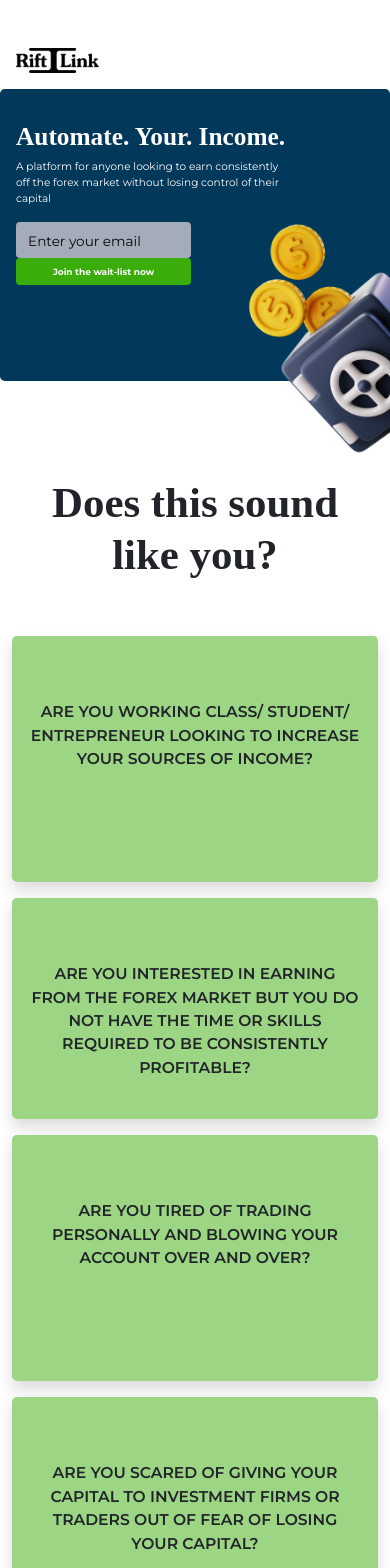
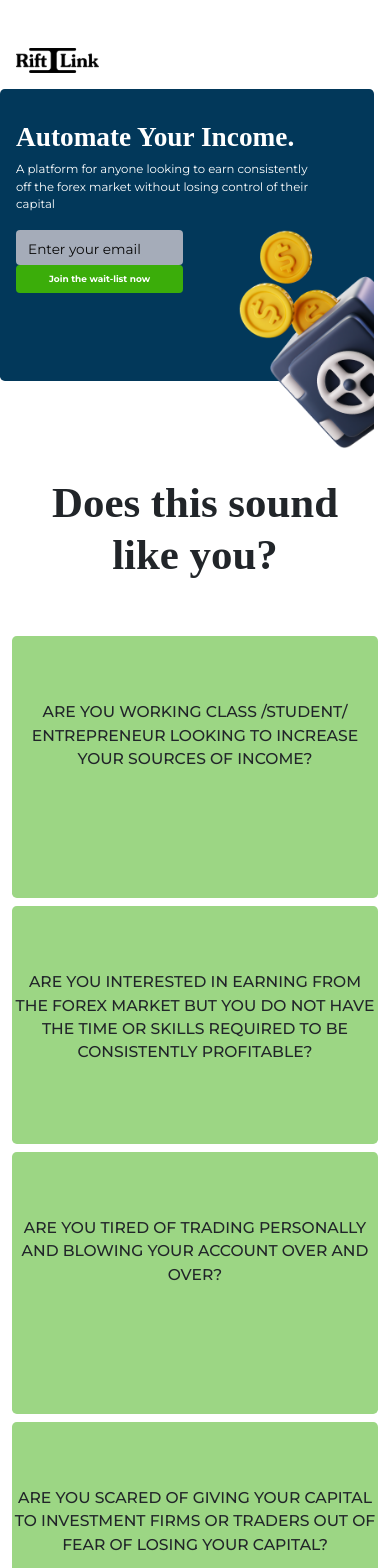
Before and after one commit to Joycrown/Rift-platform, a React (Create React App) app: page / in a window 390 px wide. Shown: the top 1568 px of the page. Built offline with nearby package versions, Linux system fonts and the light colour scheme; a web font is replaced by a local one.

Commit message:
new changes

```diff
--- a/src/App.css
+++ b/src/App.css
@@ -162,23 +162,12 @@
   font-size: 7vw !important;
 }
 .card-text{
-  font-family: 'Montserrat', sans-serif;
-  font-size: 1rem !important;
-  padding-top: 3rem !important;
-  padding-bottom: 3rem !important;
+  padding-bottom: 4rem !important;
 }
-.card-text-2{
-  font-family: 'Montserrat', sans-serif;
-  font-size: 1rem !important;
-  padding-top: 3rem !important;
-  padding-bottom: 0.5rem !important;
+.card-text-4{
+  padding-bottom: 1.5rem !important;
 }
-.card-text-3{
-  font-family: 'Montserrat', sans-serif;
-  font-size: 1rem !important;
-  padding-top: 3rem !important;
-  padding-bottom: 3.5rem !important;
-}
+
 .card{
   border: 0 !important;
   border-radius: none !important;
@@ -198,8 +187,11 @@
 .cb{
   background-color: #3BAD0A80;
   font-family: 'Montserrat', sans-serif;
+  font-size: 1rem !important;
   font-weight: 500 !important;
   text-transform: uppercase;
+  padding-top: 4rem!important;
+  padding-bottom: 4rem !important;
 }
 .cb-2{
   background-color: #3BAD0A80 ;
@@ -296,9 +288,7 @@
 .layout{
   width: 50%;
 }
-.layout-1{
-  width: 100%;
-}
+
 .cb-vec{
   background-color: #296E0B;
 }
@@ -558,34 +548,13 @@ a:hover{
 .card-1440{
   display: none;
 }
-@media (max-width: 1210px){
-  .card-text{
-    font-family: 'Montserrat', sans-serif;
+@media (max-width: 1200px){
+
+  .card-text-3-0{
+    /* font-family: 'Montserrat', sans-serif;
     font-size: 1rem !important;
     padding-top: 3rem !important;
-    /* padding-bottom: 4.4rem !important; */
-  }
-  .obtain-4{
-    font-family: 'Montserrat', sans-serif;
-    font-size: 1.7vw !important;
-    padding-top: 0.5rem !important;
-    margin-bottom: 0rem !important;
-  }
-  .obtain{
-    font-family: 'Montserrat', sans-serif;
-    font-size: 1.7vw !important;
-    padding-top: 2rem !important;
-    margin-bottom: 0rem !important;
-  }
-
-}
-@media (max-width: 2560px){
-
-  .card-text-0{
-    font-family: 'Montserrat', sans-serif;
-    font-size: 1rem !important;
-    padding-top: 3rem !important;
-    padding-bottom: 3.7rem !important;
+    padding-bottom: 3.5rem !important; */
   }
   .obtain-4-0{
     font-family: 'Montserrat', sans-serif;
@@ -601,6 +570,8 @@ a:hover{
   }
 
 }
+
+
 
 @media (max-width: 768px){
 
@@ -706,15 +677,15 @@ a:hover{
   .h5-tab{
     font-size: 0.4rem !important;
   }
-  .card-text-tab{
+  /* .card-text-tab{
     font-size: 2.5vw!important;
     font-weight: 600 !important;
-  }
-  .card-text-tab-1{
+  } */
+  /* .card-text-tab-1{
     font-size: 2.5vw!important;
     font-weight: 600 !important;
     padding-bottom: 5rem !important;
-  }
+  } */
 
   .scared-tab{
     padding-top: 1rem !important;
@@ -1042,6 +1013,7 @@ a:hover{
     height: 4vw !important;
   }
   .header-mobile{
+    width: 96% !important;
     display: block;
     background-color: hsl(203, 96%, 18%) !important;
     height: 75vw;
@@ -1053,11 +1025,11 @@ a:hover{
   }
   .text-heading-mob{
     font-family: 'sunset';
-    font-size: 6.5vw !important;
+    font-size: 7vw !important;
   }
   .sub-text-mob{
     font-family:'Montserrat', sans-serif;
-    font-size: 2.7vw !important;
+    font-size: 3vw !important;
   }
   .wrapper-mob{
     width: 100% !important;
@@ -1201,7 +1173,12 @@ a:hover{
   .card-2-mob-3{
     width: 90% !important;
     margin-left: 10px !important;
-    /* margin-bottom: 40px !important; */
+    margin-top: -20px !important;
+  }
+  .card-2-mob-4{
+    width: 90% !important;
+    margin-left: 10px !important;
+    margin-top: 20px !important;
   }
   .obtain-mob{
     font-family: 'Montserrat', sans-serif;
@@ -1217,8 +1194,8 @@ a:hover{
   .obtain-mob-4{
     font-family: 'Montserrat', sans-serif;
     font-size: 5.9vw !important;
-    /* margin-top: 10px !important;
-    padding-top: 20px !important; */
+    margin-top: 10px !important;
+    /* padding-top: 20px !important; */
   }
   .vec-1-mob{
     width: 25% !important;
--- a/src/components/Parts/part1.js
+++ b/src/components/Parts/part1.js
@@ -22,38 +22,38 @@ function One(){
                 <h1 className = 'does-mobi pb-5'>Does this sound <br/>like you?</h1>
             </div>
             <div className = 'container'>
-                <div className = 'layout-1 layout--1-tab'>
+                <div className = ' layout-1-tab'>
                     <div className = 'row'>
-                        <div className = ' col-lg-3 col-md-6 col-sm-6 pb-3'>
-                            <div className = 'card shadow'>
-                                <div className = 'card-body cb rounded-3 text-center'>
-                                    <p className = 'card-text-3 card-text-tab-1 card-text-mob'>Are you working class/ student/ entrepreneur looking to
+                        <div className = 'col-lg-3 col-md-6 col-sm-6 pb-2'>
+                            <div className = 'card'>
+                                <div className = 'cb rounded-3 text-center'>
+                                    <p className = 'card-text card-text-tab-1 card-text-mob'>Are you working class /student/ entrepreneur looking to
                                     increase your sources of income?</p>
                                 </div>
                             </div>
                         </div>
-                        <div className = 'col-lg-3 col-md-6 col-sm-6 pb-3'>
-                            <div className = 'card  shadow'>
-                                <div className = 'card-body cb rounded-3 text-center'>
-                                    <p className = 'card-text-2 card-text-tab card-text-mob'>Are you interested in earning from the forex market but you do not have the time or
+                        <div className = 'col-lg-3 col-md-6 col-sm-6 pb-2'>
+                            <div className ='card'>
+                                <div className ='cb rounded-3 text-center'>
+                                    <p className ='card-text-tab card-text-mob'>Are you interested in earning from the forex market but you do not have the time or
                                         skills required to be consistently profitable?</p>
                                 </div>
                             </div>
                         </div>
                         <br/>
                         <br/>
-                        <div className = 'col-lg-3 col-md-6 col-sm-6 pb-3 '>
-                            <div className = 'card shadow'>
-                                <div className = 'card-body cb rounded-3 text-center'>
-                                    <p className = 'card-text-3 card-text-tab-1 card-text-mob'>Are you tired of trading personally and
+                        <div className = 'col-lg-3 col-md-6 col-sm-6 pb-2'>
+                            <div className = 'card'>
+                                <div className = 'cb rounded-3 text-center'>
+                                    <p className = 'card-text card-text-tab-1 card-text-mob'>Are you tired of trading personally and
                                         blowing your account over and over?</p>
                                 </div>
                             </div>
                         </div>
-                        <div className = 'col-lg-3 col-md-6 col-sm-6 pb-3'>
-                            <div className = 'card shadow'>
-                                <div className = 'card-body cb  rounded-3 text-center'>
-                                    <p className = 'card-text-3 card-text-tab card-text-mob'>Are you scared of giving your capital to investment firms or
+                        <div className = 'col-lg-3 col-md-6 col-sm-6 pb-2'>
+                            <div className = 'card'>
+                                <div className = 'cb rounded-3 text-center'>
+                                    <p className = 'card-text-4 card-text-tab card-text-mob'>Are you scared of giving your capital to investment firms or
                                         traders out of fear of losing your capital? </p>
                                 </div>
                             </div>
--- a/src/components/Parts/part3.js
+++ b/src/components/Parts/part3.js
@@ -72,7 +72,7 @@ function Three(){
                                 </div>
 
                                 <div className = 'col-lg-6 col-md-6 col-sm-12'>
-                                    <div className = 'card card-2 card-2-tab card-2-mob shadow'>
+                                    <div className = 'card card-2 card-2-tab card-2-mob-4 shadow'>
                                         <div className = 'card-body cb-vec py-4 rounded-3 text-center'>
                                                 <div className = ''>
                                                     <img src = {vec6} alt ='vector' className ='vec-1 vec-1-tab vec-1-mob'></img>
@@ -134,7 +134,7 @@ function Three(){
                         <h2 className = 'fw-bold you-text text-white pt-2 pb-5'>
                             You can be one of them too️!
                         </h2>
-                        <button type="submit" value="Subscribe" name="subscribe" class="btn email-btn-ft pb-0 rounded-pill" id = 'join'>Join the Waitlist now!</button>
+                        {/* <button type="submit" value="Subscribe" name="subscribe" class="btn email-btn-ft pb-0 rounded-pill" id = 'join'>Join the Waitlist now!</button> */}
                     </div>
                     {/* tablet */}
                     <div className = 'too-text-tab'>
@@ -148,7 +148,7 @@ function Three(){
                         <h2 className = 'fw-bold you-text-tab text-white pt-3 pb-5'>
                             You can be one of them too️!
                         </h2>
-                        <button class="btn rounded-pill field-btn" type="submit" value="Subscribe" name="subscribe" id="join-tab">Join waitlist now</button>
+                        {/* <button class="btn rounded-pill field-btn" type="submit" value="Subscribe" name="subscribe" id="join-tab">Join waitlist now</button> */}
                     </div>
                 </div>
             </div>
--- a/src/components/pages/home.js
+++ b/src/components/pages/home.js
@@ -74,7 +74,7 @@ function Home(){
             <div className = ' header rounded-3 text-white py-5'>
                 <div className = ' d-sm-flex d-md-flex d-lg-flex justify-content-sm-between justify-content-md-between justify-content-lg-between w-100'>
                     <div className = 'head-content'>
-                        <h3 className = 'text-heading text-heading-md text-white'>Automate. Your. Income.</h3>
+                        <h3 className = 'text-heading text-heading-md text-white'>Automate Your Income.</h3>
                         <p className = 'sub-text text-white fw-normal h6-p-md pt-1'>A platform for anyone looking to earn consistently off the forex<br/>
                             market without losing control of their capital</p>
                         <div id="">
@@ -93,7 +93,7 @@ function Home(){
                     </div>
                     {/* Tablet-view */}
                     <div className = ' head-content-tab py-5'>
-                        <h4 className = 'text-heading-tab text-white'>Automate. Your. Income.</h4>
+                        <h4 className = 'text-heading-tab text-white'>Automate Your Income.</h4>
                         <p className = 'sub-text-tab text-white'>A platform for anyone looking to earn consistently off the forex<br/>
                             market without losing control of their capital</p>
                             <form action="https://link.us17.list-manage.com/subscribe/post?u=3d0c961e139280b56dff09d86&amp;id=ddbe36e928" method="post" class="row g-0">
@@ -111,10 +111,10 @@ function Home(){
                 </div>
             </div>
             {/* Mobile-view */}
-            <div className = ' header-mobile rounded-3 text-white py-4'>
+            <div className = 'header-mobile rounded-3 text-white py-4'>
                 <div className = 'd-sm-flex d-md-flex d-lg-flex justify-content-sm-between justify-content-md-between justify-content-lg-between w-100'>
                     <div className = ' head-content-mob'>
-                        <h3 className = 'text-heading-mob fw-bold text-white pt-2'>Automate. Your. Income.</h3>
+                        <h3 className = 'text-heading-mob fw-bold text-white pt-2'>Automate Your Income.</h3>
                         <p className = 'sub-text-mob text-white'>A platform for anyone looking to earn consistently<br/> off the forex
                             market without losing control of their<br/> capital</p>
                             <div className = 'row'>
```
Also changed, not shown: src/components/Parts/footer.js (+23 -4 lines).
